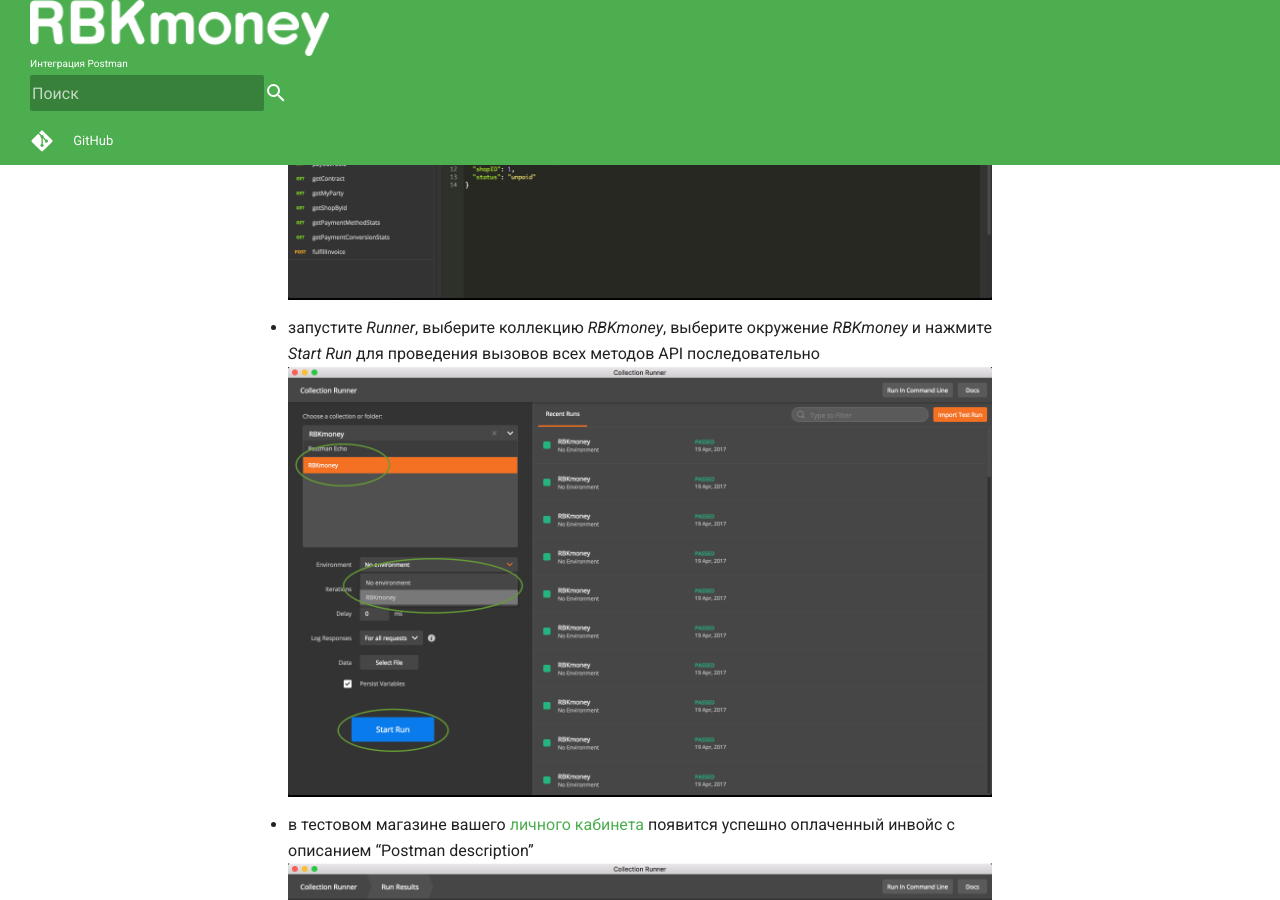
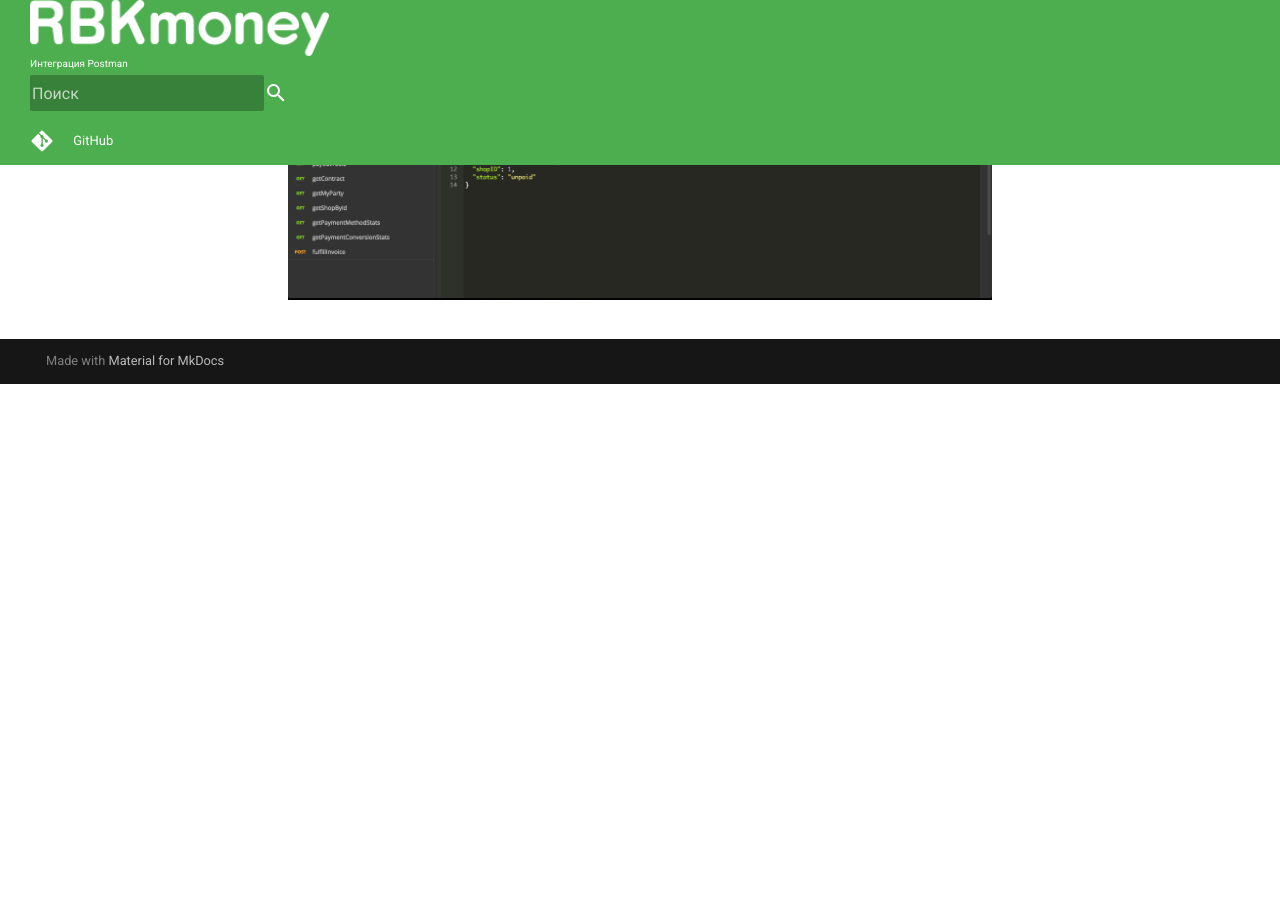
Before and after one commit to rbkmoney/docs, an MkDocs documentation site: the page built from content/integrations/postman.md, in a window 1280 px wide and 900 px high, scrolled down 3257 px. Built offline with MkDocs 1.6.1 and Material for MkDocs 9.7.7, drawn with Linux system fonts in a browser that asks for light colours; nearby versions of some CDN libraries; comment, search, counter and statistics services are not loaded; old or Windows-style settings are respelled for this version of MkDocs; after the commit the page ends 3641 px from its top, so only the background shows below that.

Commit message:
Postman env update (#58)
* Postman env update
- Latest API fixes
- Removed unused code

* - 3ds card fix

* - auth headers fix

```diff
--- a/content/integrations/postman.md
+++ b/content/integrations/postman.md
@@ -34,9 +34,3 @@
 
 - сделайте вызов любого метода RBKmoney API, например, createInvoice() чтобы создать в системе инвойс и получить его данные:
 <a href="../../postman/screenshots/postman-api-call.png" data-lightbox="postman-api-call" data-title="postman-api-call.png"><img src="../../postman/screenshots/postman-api-call.png"></a>
-
-- запустите _Runner_, выберите коллекцию _RBKmoney_, выберите окружение _RBKmoney_ и нажмите _Start Run_ для проведения вызовов всех методов API последовательно
-<a href="../../postman/screenshots/postman-open-runner.png" data-lightbox="postman-open-runner" data-title="postman-open-runner.png"><img src="../../postman/screenshots/postman-open-runner.png"></a>
-
-- в тестовом магазине вашего [личного кабинета](https://dashboard.rbk.money/analytics/TEST/finance) появится успешно оплаченный инвойс с описанием "Postman description"
-<a href="../../postman/screenshots/postman-runner-done.png" data-lightbox="postman-runner-done" data-title="postman-runner-done.png"><img src="../../postman/screenshots/postman-runner-done.png"></a>
```
Also changed, not shown: 2 other files.
